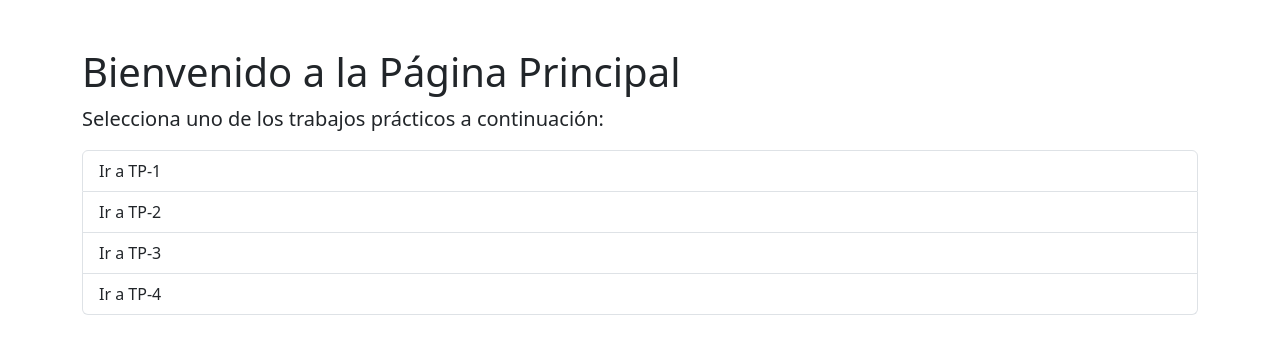
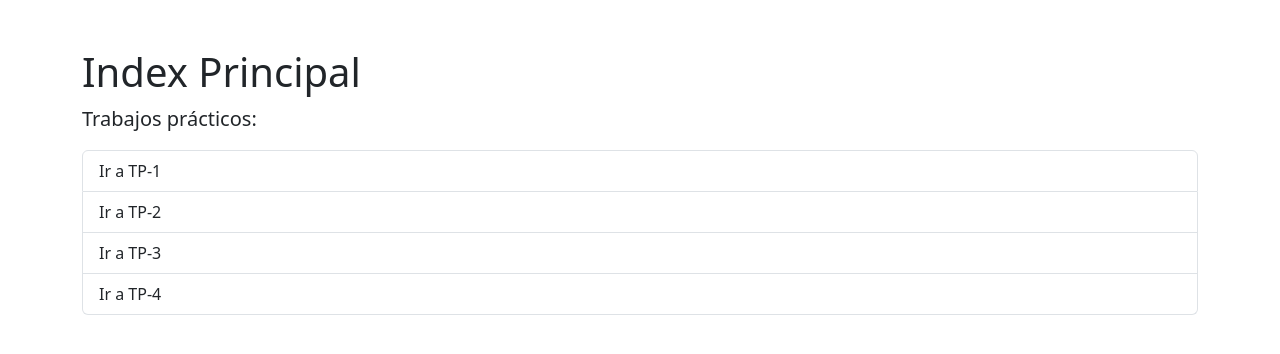
Before and after one commit to 0lio21/plataformas-moviles-entregas, a plain HTML site: page index.html in a window 1280 px wide. Drawn offline with nearby package versions, Linux system fonts and the light colour scheme.

Commit message:
Update index.html

```diff
--- a/index.html
+++ b/index.html
@@ -3,13 +3,12 @@
 <head>
     <meta charset="UTF-8">
     <title>Página Principal</title>
-    <!-- Añadir Bootstrap CSS -->
     <link href="https://cdn.jsdelivr.net/npm/bootstrap@5.3.3/dist/css/bootstrap.min.css" rel="stylesheet" integrity="sha384-QWTKZyjpPEjISv5WaRU9OFeRpok6YctnYmDr5pNlyT2bRjXh0JMhjY6hW+ALEwIH" crossorigin="anonymous">
 </head>
 <body>
     <div class="container">
-        <h1 class="mt-5">Bienvenido a la Página Principal</h1>
-        <p class="lead">Selecciona uno de los trabajos prácticos a continuación:</p>
+        <h1 class="mt-5">Index Principal</h1>
+        <p class="lead">Trabajos prácticos:</p>
         <div class="list-group">
             <a href="tp-1/index.html" class="list-group-item list-group-item-action">Ir a TP-1</a>
             <a href="tp-2/index.html" class="list-group-item list-group-item-action">Ir a TP-2</a>
@@ -18,7 +17,6 @@
         </div>
     </div>
 
-    <!-- Añadir Bootstrap Bundle JS -->
     <script src="https://cdn.jsdelivr.net/npm/bootstrap@5.3.3/dist/js/bootstrap.bundle.min.js" integrity="sha384-YvpcrYf0tY3lHB60NNkmXc5s9fDVZLESaAA55NDzOxhy9GkcIdslK1eN7N6jIeHz" crossorigin="anonymous"></script>
 </body>
 </html>
```
